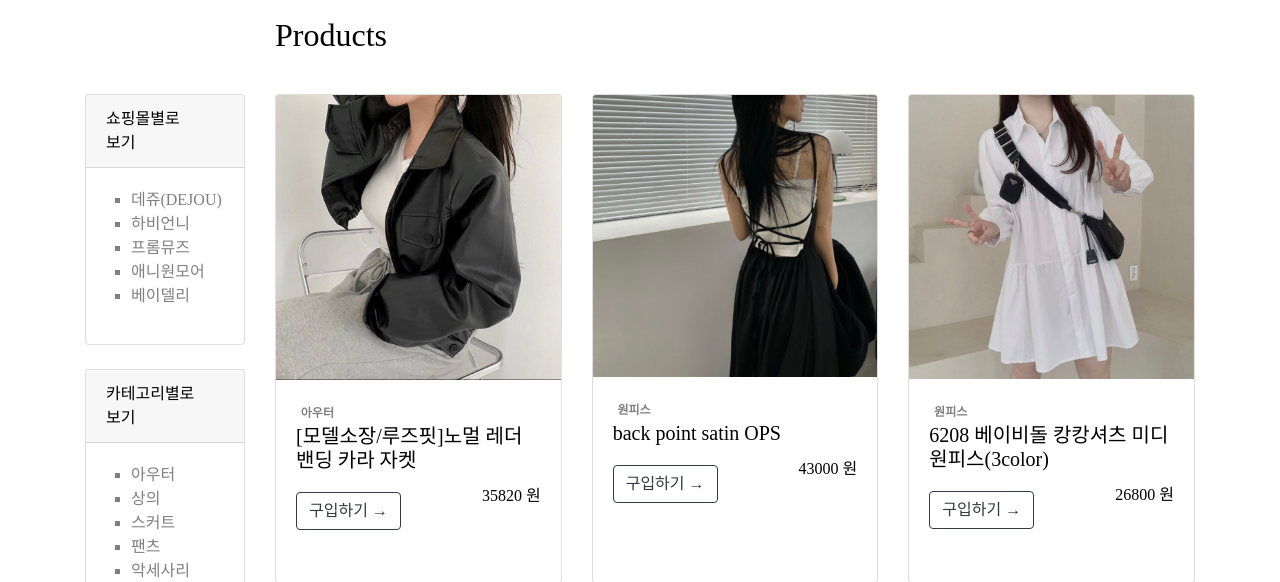
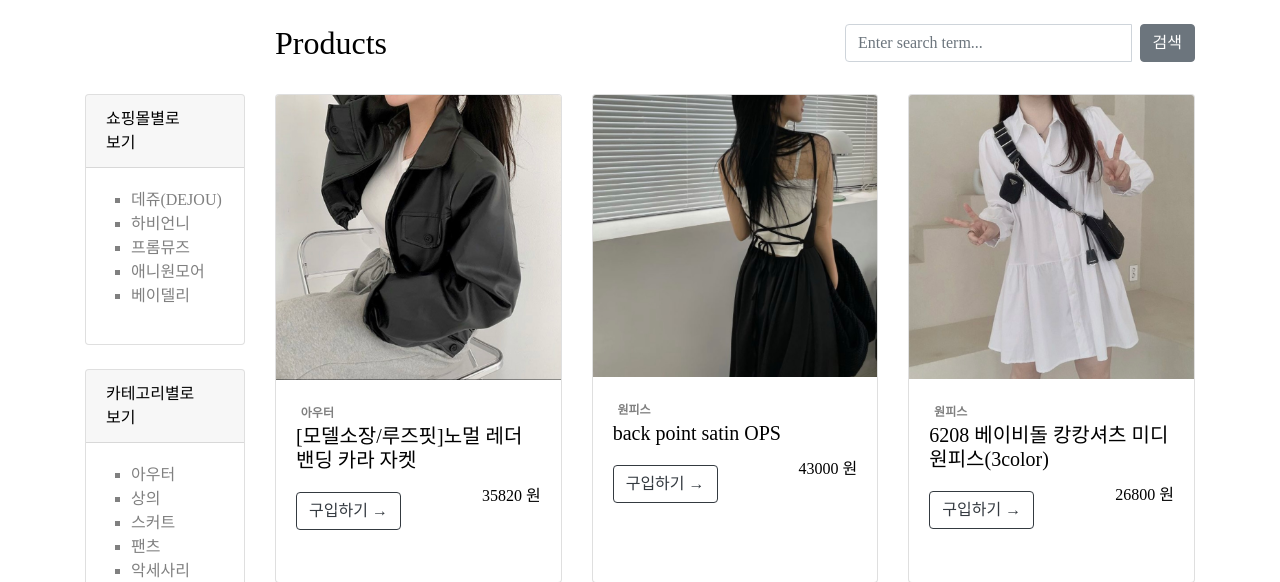
Before and after one commit to Tnfls99/django-shoppingMall, a Django app: page /shop/ in a window 1280 px wide. Shown: the part 56-638 px from the top of the page. Run offline with Django 3.2, Linux system fonts and the light colour scheme; data comes from the database, SQL or seed files in the repository; both versions use the stored data as it was after the commit; some libraries are stand-ins or nearby versions; some web fonts are replaced.

Commit message:
상품 검색하기 기능 구현

```diff
--- a/shop/templates/shop/good_list.html
+++ b/shop/templates/shop/good_list.html
@@ -4,8 +4,20 @@
     <div class="container">
         <div class="row">
             <div class="col-md-2 col-lg-2"></div>
-            <div class="col-md-10 col-lg-10">
-                <h2 class="mt-3 mb-3">{% if company %}{{company}}{% else %}Products {% endif %}{% if category %}<span class="badge bg-light text-dark ml-2">{{category}}</span>{% endif %}</h2>
+            <div class="col-md-6 col-lg-6">
+                {% if search_info %}
+                <h5 class="mt-4">{{search_info}}</h5>
+                {% elif company %}
+                <h2 class="mt-4">{{company}} {% if category %}<span class="badge bg-light text-dark ml-2">{{category}}{% endif %}</span></h2>
+                {% else %}
+                <h2 class="mt-4">Products {% if category %}<span class="badge bg-light text-dark ml-2">{{category}}{% endif %}</span></h2>
+                {% endif %}
+            </div>
+            <div class="col-md-4 col-lg-4">
+                <div class="input-group mt-4">
+                  <input class="form-control" type="text" id="search-input" placeholder="Enter search term..." aria-label="Enter search term..." aria-describedby="button-search" />
+                  <button class="btn btn-secondary ml-2" id="button-search" type="button" onclick="searchGood()">검색</button>
+              </div>
             </div>
         </div>
         <!--side widget part -->
@@ -91,4 +103,23 @@
     <div class="mt-5">
         {% include 'shop/footer.html' %}
     </div>
+
+
+    <script>
+      function searchGood() {
+        let searchValue = document.getElementById('search-input').value.trim();
+        if(searchValue.length > 1){
+            location.href = "/shop/search/" + searchValue + "/";
+        }
+        else {
+            alert('검색어(' + searchValue + ')가 너무 짧습니다.');
+        }
+      };
+      document.getElementById('search-input').addEventListener('keyup',
+                function(event){
+                    if(event.key == 'Enter') { searchPost();}
+                }
+       )
+  </script>
+
 {% endblock %}
--- a/shop/templates/shop/mypage.html
+++ b/shop/templates/shop/mypage.html
@@ -33,8 +33,8 @@
                                     {{c.good.name}}
                              </div>
                              <div class="col-md-6 mt-3">
-                                    {{c.content}}<br>
-                                 <p style="color:gray;">작성된 날짜 : {{c.created_at}}</p>
+                                 <p><strong>{{c.content}}</strong></p>
+                                 <p style="color:gray; font-size:small;"><i>작성된 날짜 : {{c.created_at}}</i></p>
                              </div>
                              <div class="col-md-3 mt-3">
                                  <a class="btn btn-outline-dark" href="{{c.good.get_absolute_url}}">상품 보러가기</a>
--- a/shop/urls.py
+++ b/shop/urls.py
@@ -4,6 +4,7 @@ from . import views
 urlpatterns = [
     path('category/<str:slug>', views.category_page),
     path('company/<str:com_name>', views.mall_page),
+    path('search/<str:q>/', views.GoodSearch.as_view()),
     path('<str:company>/<str:slug>', views.complex_page),
     path('mypage/', views.mypage),
     path('<int:pk>/new_comment/', views.new_comment),
--- a/shop/views.py
+++ b/shop/views.py
@@ -9,6 +9,8 @@ from .forms import CommentForm
 from django.shortcuts import get_object_or_404
 
 # Create your views here.
+
+
 class GoodList(ListView):
     model = Good
     ordering = 'pk'
@@ -17,6 +19,24 @@ class GoodList(ListView):
         context = super(GoodList, self).get_context_data()
         context['categories'] = Category.objects.all()
         context['companies'] = Company.objects.all()
+        return context
+
+
+class GoodSearch(GoodList):
+    paginate_by = None
+
+    def get_queryset(self):
+        q = self.kwargs['q']  # 검색어 가지고 옴
+        post_list = Good.objects.filter(
+            Q(name__contains=q) | Q(category__name__contains=q) | Q(company__com_name__contains=q) # 데이터베이스에서 쿼리를 통해 데이터를 찾아옴
+        ).distinct()
+        return post_list
+
+    def get_context_data(self, **kwargs):
+        context = super(GoodSearch, self).get_context_data()
+        q = self.kwargs['q']
+        context['search_info'] = f'{q}에 대한 검색 결과 ({self.get_queryset().count()})'
+
         return context
 
 
```
Also changed, not shown: home/templates/home/about_company.html (+53 -1 lines), home/views.py (+14 -8 lines), db.sqlite3.
